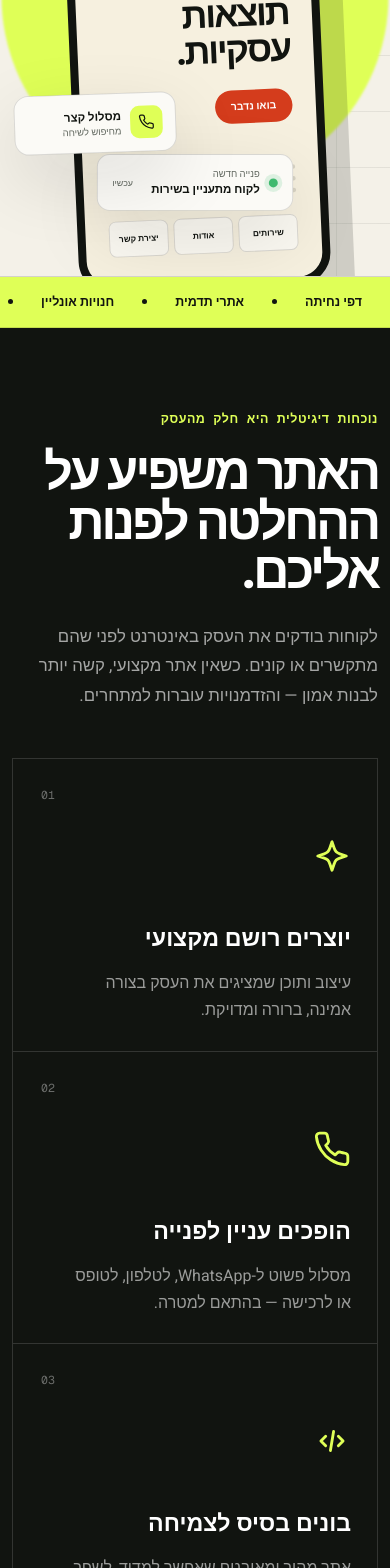
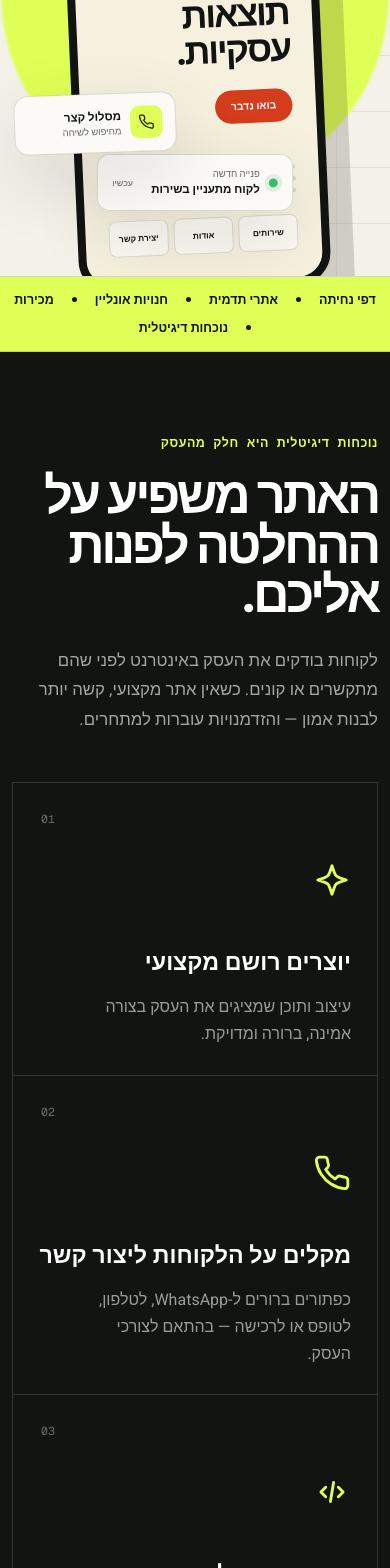
Before and after one commit to mamanholdings/agency-site, a Next.js app: page / in a window 390 px wide. Shown: the part 964-2532 px from the top of the page. Built offline with nearby package versions, Linux system fonts and the light colour scheme.

Commit message:
Fix mobile ticker and Hebrew contact copy
Keep the mobile ticker within the viewport, remove the leads label, and clarify the contact-focused benefit copy.

```diff
--- a/app/globals.css
+++ b/app/globals.css
@@ -1217,7 +1217,15 @@ footer {
     min-width: 218px;
     transform: translateX(50%);
   }
-  .ticker > div { justify-content: flex-start; }
+  .ticker > div {
+    width: 100%;
+    min-width: 0;
+    flex-wrap: wrap;
+    justify-content: center;
+    gap: 10px 18px;
+    padding: 14px 12px;
+    text-align: center;
+  }
   .section { padding-block: 82px; }
   .section-heading { margin-bottom: 40px; }
   .section-heading h2,
--- a/app/page.tsx
+++ b/app/page.tsx
@@ -198,7 +198,6 @@ export default function Home() {
             <span>דפי נחיתה</span><i />
             <span>אתרי תדמית</span><i />
             <span>חנויות אונליין</span><i />
-            <span>לידים</span><i />
             <span>מכירות</span><i />
             <span>נוכחות דיגיטלית</span>
           </div>
@@ -227,8 +226,8 @@ export default function Home() {
               <article>
                 <span className="number">02</span>
                 <Icon name="phone" />
-                <h3>הופכים עניין לפנייה</h3>
-                <p>מסלול פשוט ל-WhatsApp, לטלפון, לטופס או לרכישה — בהתאם למטרה.</p>
+                <h3>מקלים על הלקוחות ליצור קשר</h3>
+                <p>כפתורים ברורים ל-WhatsApp, לטלפון, לטופס או לרכישה — בהתאם לצורכי העסק.</p>
               </article>
               <article>
                 <span className="number">03</span>
```
